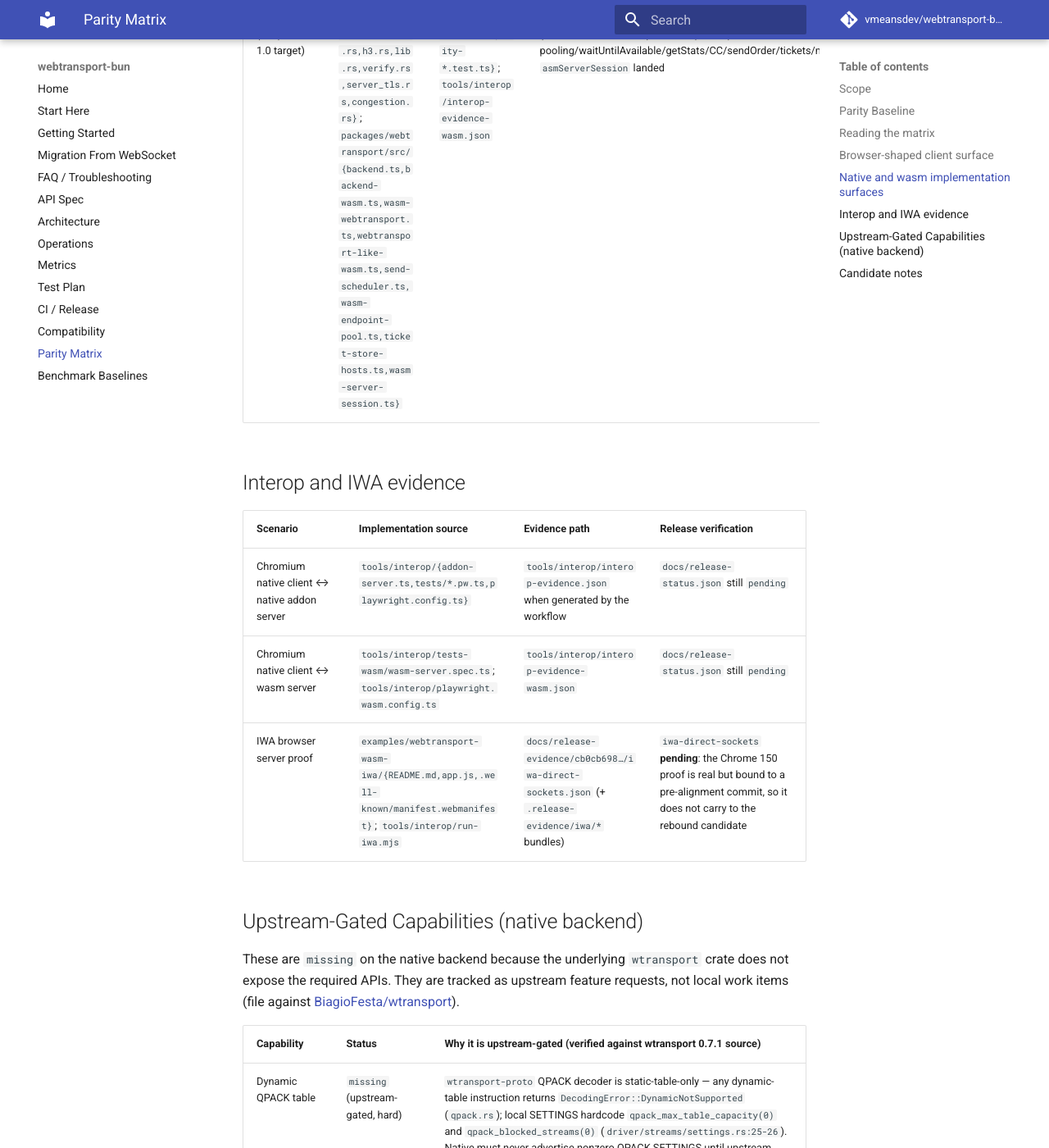
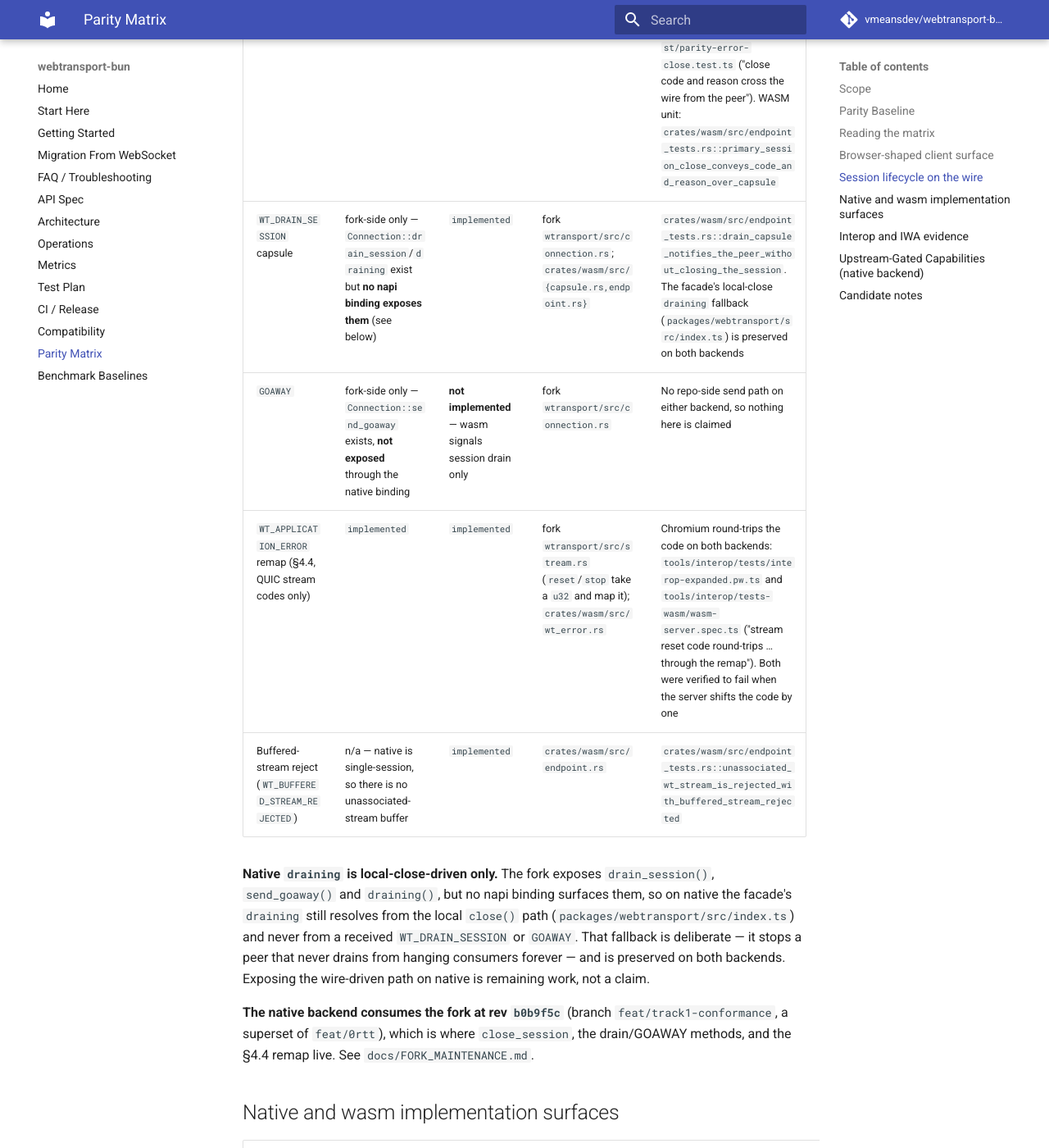
Before and after one commit to vmeansdev/webtransport-bun, an MkDocs documentation site: the page built from docs/PARITY_MATRIX.md, in a window 1280 px wide and 1400 px high, scrolled down 4657 px. Shown: the whole window at 82% size. Built offline with MkDocs 1.6.1 and Material for MkDocs 9.7.7, drawn with Linux system fonts in a browser that asks for light colours; comment, search, counter and statistics services are not loaded; some of the changed text lies outside the part shown.

Commit message:
Document the session-lifecycle work honestly on both backends
PARITY_MATRIX gains a "Session lifecycle on the wire" section covering the
close capsule, drain, the §4.4 error remap, and the buffered-stream reject,
with the Chromium evidence for each — the point being that native-to-native
tests cannot establish any of it, since two copies of ourselves agree on a
QUIC CONNECTION_CLOSE that tells a browser nothing.

Recorded as NOT done, rather than glossed: the fork has drain_session,
send_goaway and draining, but no napi binding exposes them, so native
`draining` stays local-close-driven and neither backend has a GOAWAY send path
(wasm signals session drain only). SPEC.md gains the matching posture line —
draft-02/07 wire format for Chromium interop, draft-16 elements adopted
additively where free, no conformance claim, full conformance blocked upstream
on RESET_STREAM_AT in quinn.

Fork rev references updated to b0b9f5c / feat/track1-conformance. The
eventWireVersion 2 mentions under docs/release-evidence/ are left alone: they
are frozen records of past candidates, and the live gates already require 3.

Co-Authored-By: Claude Fable 5 <noreply@anthropic.com>
Claude-Session: https://claude.ai/code/session_016Td5mRn76CnP9Y8hDCfdki

```diff
--- a/docs/PARITY_MATRIX.md
+++ b/docs/PARITY_MATRIX.md
@@ -51,6 +51,37 @@ verification. Code can be present while the release claim is still pending.
 | Static capabilities and option mapping | `supportsReliableOnly`, `congestionControl`, `datagramsReadableType`, `allowPooling`, `requireUnreliable`, `strictW3CErrors` | `packages/webtransport/src/index.ts`; `packages/webtransport/src/backend.ts` | `packages/webtransport/test/parity-options.test.ts`; `packages/webtransport/test/parity-pooling.test.ts`; `packages/webtransport/test/parity-compat.test.ts` | `docs/release-status.json` still `pending` |
 | 0-RTT session resumption / early data | `enable0Rtt` (server + client), `allowEarlySession`, session-object `has0Rtt`/`accepted0Rtt`/`handshakeConfirmed`, `exportTicketVault`/`importTicketVault` | `crates/native/src/{zero_rtt.rs,client.rs,lib.rs,server_napi.rs,session_napi.rs,session_registry.rs}`; `packages/webtransport/src/index.ts` | `packages/webtransport/test/native-0rtt.test.ts` (7 pass); `crates/native` `zero_rtt` unit + loopback resumption tests (`shared_config_resumes_with_early_data`, `fresh_config_per_connect_never_resumes`) | `docs/release-status.json` still `pending` |
 
+## Session lifecycle on the wire
+
+These rows cover how a session close, a drain, and a stream error actually
+reach the peer. All four are `implemented` on **both** backends. The evidence
+that matters here is Chromium, not native-to-native: a QUIC `CONNECTION_CLOSE`
+looks like a valid close to another copy of ourselves while telling a browser
+nothing, which is exactly how the old interop gates passed while the defect was
+live.
+
+| Behavior | Native | WASM | Implementation source | Implementation evidence |
+|---|---|---|---|---|
+| `WT_CLOSE_SESSION` capsule (send + receive) | `implemented` | `implemented` | `crates/native/src/{session_registry.rs,client.rs,lib.rs}` (via the fork's `Connection::close_session`); `crates/wasm/src/{capsule.rs,endpoint.rs}` | Real Chromium reads back both fields on both backends: `tools/interop/tests/edge-cases.pw.ts`, `tools/interop/tests/interop-expanded.pw.ts`, `tools/interop/tests-wasm/wasm-server.spec.ts`. Backend-to-backend: `packages/webtransport/test/parity-error-close.test.ts` ("close code and reason cross the wire from the peer"). WASM unit: `crates/wasm/src/endpoint_tests.rs::primary_session_close_conveys_code_and_reason_over_capsule` |
+| `WT_DRAIN_SESSION` capsule | fork-side only — `Connection::drain_session`/`draining` exist but **no napi binding exposes them** (see below) | `implemented` | fork `wtransport/src/connection.rs`; `crates/wasm/src/{capsule.rs,endpoint.rs}` | `crates/wasm/src/endpoint_tests.rs::drain_capsule_notifies_the_peer_without_closing_the_session`. The facade's local-close `draining` fallback (`packages/webtransport/src/index.ts`) is preserved on both backends |
+| `GOAWAY` | fork-side only — `Connection::send_goaway` exists, **not exposed** through the native binding | **not implemented** — wasm signals session drain only | fork `wtransport/src/connection.rs` | No repo-side send path on either backend, so nothing here is claimed |
+| `WT_APPLICATION_ERROR` remap (§4.4, QUIC stream codes only) | `implemented` | `implemented` | fork `wtransport/src/stream.rs` (`reset`/`stop` take a `u32` and map it); `crates/wasm/src/wt_error.rs` | Chromium round-trips the code on both backends: `tools/interop/tests/interop-expanded.pw.ts` and `tools/interop/tests-wasm/wasm-server.spec.ts` ("stream reset code round-trips … through the remap"). Both were verified to fail when the server shifts the code by one |
+| Buffered-stream reject (`WT_BUFFERED_STREAM_REJECTED`) | n/a — native is single-session, so there is no unassociated-stream buffer | `implemented` | `crates/wasm/src/endpoint.rs` | `crates/wasm/src/endpoint_tests.rs::unassociated_wt_stream_is_rejected_with_buffered_stream_rejected` |
+
+**Native `draining` is local-close-driven only.** The fork exposes
+`drain_session()`, `send_goaway()` and `draining()`, but no napi binding
+surfaces them, so on native the facade's `draining` still resolves from the
+local `close()` path (`packages/webtransport/src/index.ts`) and never from a
+received `WT_DRAIN_SESSION` or `GOAWAY`. That fallback is deliberate — it stops
+a peer that never drains from hanging consumers forever — and is preserved on
+both backends. Exposing the wire-driven path on native is remaining work, not a
+claim.
+
+**The native backend consumes the fork at rev `b0b9f5c`** (branch
+`feat/track1-conformance`, a superset of `feat/0rtt`), which is where
+`close_session`, the drain/GOAWAY methods, and the §4.4 remap live. See
+`docs/FORK_MAINTENANCE.md`.
+
 ## Native and wasm implementation surfaces
 
 | Surface | Implementation source | Implementation evidence | Release verification |
@@ -83,8 +114,8 @@ congestion control (`ServerOptions.congestionControl`) and keep-alive
 are implemented on native and no longer upstream-gated.
 
 **0-RTT is no longer upstream-gated.** The native backend now depends on a
-fork of wtransport (`vmeansdev/wtransport`, branch `feat/0rtt`, pinned by rev
-`aa45f37`) that adds `enable_0rtt`,
+fork of wtransport (`vmeansdev/wtransport`, branch `feat/track1-conformance`,
+pinned by rev `b0b9f5c`) that adds `enable_0rtt`,
 `connect_0rtt`, `SessionRequest::is_0rtt`/`handshake_confirmed`, and
 0-RTT-rejection recovery — the exact APIs 0.7.1 lacked. The consuming plumbing
 lives in `crates/native/src/zero_rtt.rs` and is surfaced through the facade;
```
Also changed, not shown: CHANGELOG.md (+27 -4 lines), docs/SPEC.md (+14 -0 lines), docs/WASM_PROTOCOL_SCOPE.md (+20 -0 lines).
